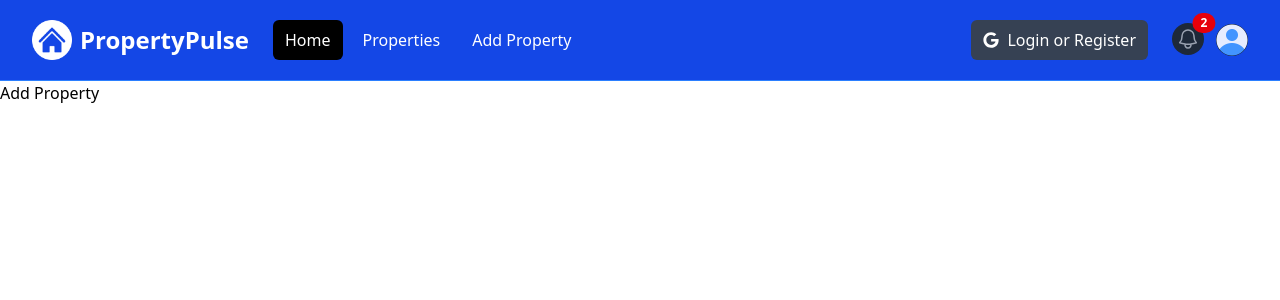
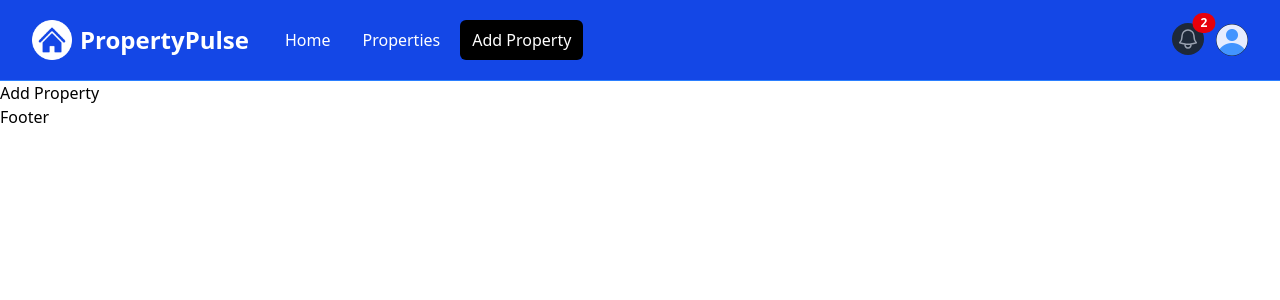
Before and after one commit to NicolaiHong/NextJsProject-HotelApp, a Next.js app: page /properties/add in a window 1280 px wide. Shown: the top 300 px of the page. Built offline with nearby package versions, Linux system fonts and the light colour scheme.

Commit message:
feat: set up infor and footer  in page and layout

```diff
--- a/app/layout.tsx
+++ b/app/layout.tsx
@@ -1,6 +1,6 @@
 import "@/assets/style/globals.css";
 import Navbar from "@/components/Navbar";
-
+import Footer from "@/components/Footer";
 export const metdata = {
   title: "My Next.js App",
   keywords: ["Next.js", "React", "TypeScript"],
@@ -15,6 +15,7 @@ const MainLayout = ({ children }: { children: React.ReactNode }) => {
       <body>
         <Navbar />
         <main>{children}</main>
+        <Footer />
       </body>
     </html>
   );
--- a/app/page.tsx
+++ b/app/page.tsx
@@ -1,11 +1,11 @@
-import Link from "next/link";
-import PropertiesPage from "./properties/page";
+import Hero from "@/components/Hero";
+import InfoBoxes from "@/components/InforBoxes";
 const HomePage = () => {
   return (
-    <div className="texr-2xl">
-      <h1 className="text-3xl">Welcome</h1>
-      <Link href="/properties">Properties</Link>
-    </div>
+    <>
+      <Hero />
+      <InfoBoxes />
+    </>
   );
 };
 
--- /dev/null
+++ b/components/Footer.tsx
@@ -0,0 +1,5 @@
+const Footer = () => {
+  return <footer>Footer</footer>;
+};
+
+export default Footer;
--- /dev/null
+++ b/components/Hero.tsx
@@ -0,0 +1,5 @@
+const Hero = () => {
+  return <div>Hero</div>;
+};
+
+export default Hero;
--- /dev/null
+++ b/components/InforBox.tsx
@@ -0,0 +1,5 @@
+const InforBox = () => {
+  return <div>InforBox</div>;
+};
+
+export default InforBox;
--- /dev/null
+++ b/components/InforBoxes.tsx
@@ -0,0 +1,5 @@
+const InfoBoxes = () => {
+  return <div>InfoBoxes</div>;
+};
+
+export default InfoBoxes;
--- a/components/Navbar.tsx
+++ b/components/Navbar.tsx
@@ -2,6 +2,7 @@
 import { useState } from "react";
 import logo from "../assets/images/logo-white.png";
 import Image from "next/image";
+import { usePathname } from "next/navigation";
 import profileDefault from "../assets/images/profile.png";
 import Link from "next/link";
 import { FaGoogle } from "react-icons/fa";
@@ -11,6 +12,10 @@ const Navbar = () => {
   const [isMobileMenuOpen, setIsMobileMenuOpen] = useState(false);
 
   const [isProfileMenuOpen, setIsProfileMenuOpen] = useState(false);
+  const [isLoggedIn, setIsLoggedIn] = useState(true);
+
+  // Get the current pathname
+  const pathname = usePathname();
 
   return (
     <nav className="bg-blue-700 border-b border-blue-500">
@@ -59,27 +64,36 @@ const Navbar = () => {
               <div className="flex space-x-2">
                 <Link
                   href="/"
-                  className="text-white bg-black hover:bg-gray-900 hover:text-white rounded-md px-3 py-2"
+                  className={`${
+                    pathname === "/" ? "bg-black" : ""
+                  } text-white hover:bg-gray-900 hover:text-white rounded-md px-3 py-2`}
                 >
                   Home
                 </Link>
                 <Link
                   href="/properties"
-                  className="text-white hover:bg-gray-900 hover:text-white rounded-md px-3 py-2"
+                  className={`${
+                    pathname === "/properties" ? "bg-black" : ""
+                  } text-white hover:bg-gray-900 hover:text-white rounded-md px-3 py-2`}
                 >
                   Properties
                 </Link>
+                {isLoggedIn && (
                   <Link
                     href="/properties/add"
-                  className="text-white hover:bg-gray-900 hover:text-white rounded-md px-3 py-2"
+                    className={`${
+                      pathname === "/properties/add" ? "bg-black" : ""
+                    } text-white hover:bg-gray-900 hover:text-white rounded-md px-3 py-2`}
                   >
                     Add Property
                   </Link>
+                )}
               </div>
             </div>
           </div>
 
           {/* Right Side Menu (Logged Out) */}
+          {!isLoggedIn && (
             <div className="hidden md:block md:ml-6">
               <div className="flex items-center">
                 <button className="flex items-center text-white bg-gray-700 hover:bg-gray-900 hover:text-white rounded-md px-3 py-2">
@@ -89,8 +103,10 @@ const Navbar = () => {
                 </button>
               </div>
             </div>
+          )}
 
           {/* Right Side Menu (Logged In) */}
+          {isLoggedIn && (
             <div className="absolute inset-y-0 right-0 flex items-center pr-2 md:static md:inset-auto md:ml-6 md:pr-0">
               <Link href="/messages" className="relative group">
                 <button
@@ -144,7 +160,7 @@ const Navbar = () => {
                 {isProfileMenuOpen && (
                   <div
                     id="user-menu"
-                  className="hidden absolute right-0 z-10 mt-2 w-48 origin-top-right rounded-md bg-white py-1 shadow-lg ring-1 ring-black ring-opacity-5 focus:outline-none"
+                    className="absolute right-0 z-10 mt-2 w-48 origin-top-right rounded-md bg-white py-1 shadow-lg ring-1 ring-black ring-opacity-5 focus:outline-none"
                     role="menu"
                     aria-orientation="vertical"
                     aria-labelledby="user-menu-button"
@@ -180,6 +196,7 @@ const Navbar = () => {
                 )}
               </div>
             </div>
+          )}
         </div>
       </div>
 
@@ -199,16 +216,20 @@ const Navbar = () => {
             >
               Properties
             </Link>
+            {isLoggedIn && (
               <Link
                 href="/properties/add"
                 className="text-white block rounded-md px-3 py-2 text-base font-medium"
               >
                 Add Property
               </Link>
+            )}
+            {!isLoggedIn && (
               <button className="flex items-center text-white bg-gray-700 hover:bg-gray-900 hover:text-white rounded-md px-3 py-2 my-5">
                 <i className="fa-brands fa-google mr-2"></i>
                 <span>Login or Register</span>
               </button>
+            )}
           </div>
         </div>
       )}
```
Lines whose indentation alone changed are shown as unchanged.
